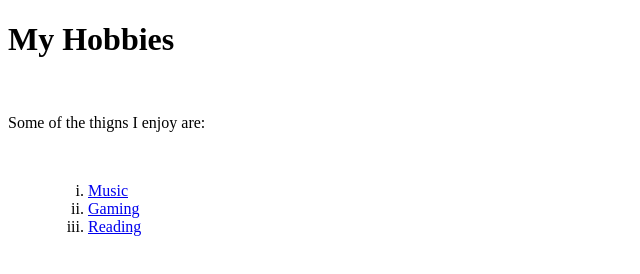
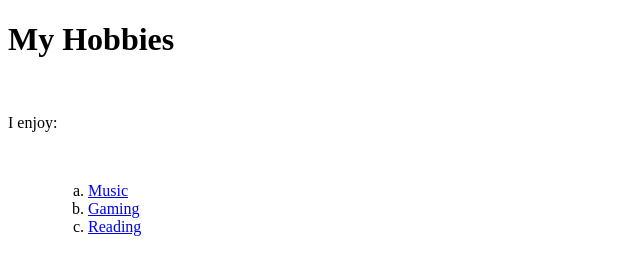
Before and after one commit to Jbastardov/Curriculum-vitae, a plain HTML site: page my-hobbies.html in a window 1280 px wide. Shown: the whole page, without its empty margins (0-640 px from the left). Drawn offline with Linux system fonts and the light colour scheme.

Commit message:
Edited info and list

```diff
--- a/my-hobbies.html
+++ b/my-hobbies.html
@@ -9,10 +9,10 @@
 <body>
   <h1>My Hobbies</h1>
   <br>
-  <p>Some of the thigns I enjoy are:</p>
+  <p>I enjoy:</p>
   <br>
   <ul>
-    <ol type="i">
+    <ol type="a">
       <li><a href="https://www.last.fm/user/Jbastardov" target="_blank" rel="noopener noreferrer">Music</a></li>
       <li><a href="https://www.facebook.com/gaming/Noizemancer/" target="_blank" rel="noopener noreferrer">Gaming</a></li>
       <li><a href="https://www.hplovecraft.com/writings/texts/" target="_blank" rel="noopener noreferrer">Reading</a></li>
```
